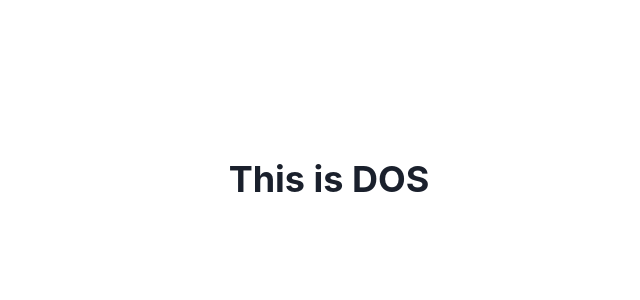
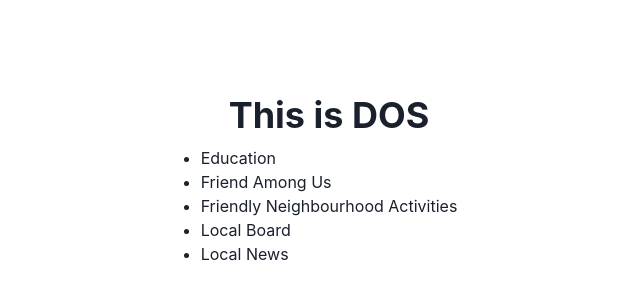
Before and after one commit to OkkarMin/localish-aws-buildon2021, a Next.js app: page / in a window 1280 px wide. Shown: the part 220-520 px from the top of the page, without its empty margins (311-951 px from the left). Built offline with nearby package versions, Linux system fonts and the light colour scheme.

Commit message:
feat: :sparkles: Add skeleton pages

```diff
--- a/src/pages/index.tsx
+++ b/src/pages/index.tsx
@@ -1,10 +1,49 @@
-import { Flex, Heading } from "@chakra-ui/react";
+import Link from "next/link";
+
+import {
+  Heading,
+  Link as ChakraLink,
+  ListItem,
+  UnorderedList,
+  VStack,
+} from "@chakra-ui/react";
 
 const Index = () => {
   return (
-    <Flex dir="column" minH="100vh" align="center" justify="center">
+    <VStack minH="100vh" align="center" justify="center">
       <Heading>This is DOS</Heading>
-    </Flex>
+      <UnorderedList>
+        <Link href="/education">
+          <ChakraLink>
+            <ListItem>Education</ListItem>
+          </ChakraLink>
+        </Link>
+
+        <Link href="/friend-among-us">
+          <ChakraLink>
+            <ListItem>Friend Among Us</ListItem>
+          </ChakraLink>
+        </Link>
+
+        <Link href="/friendly-neighbourhood-activities">
+          <ChakraLink>
+            <ListItem>Friendly Neighbourhood Activities</ListItem>
+          </ChakraLink>
+        </Link>
+
+        <Link href="/local-board">
+          <ChakraLink>
+            <ListItem>Local Board</ListItem>
+          </ChakraLink>
+        </Link>
+
+        <Link href="/local-news">
+          <ChakraLink>
+            <ListItem>Local News</ListItem>
+          </ChakraLink>
+        </Link>
+      </UnorderedList>
+    </VStack>
   );
 };
 
```
Also changed, not shown: src/pages/education.tsx (added, +19 -0 lines), src/pages/friend-among-us.tsx (added, +19 -0 lines), src/pages/friendly-neighbourhood-activities.tsx (added, +19 -0 lines), src/pages/local-board.tsx (added, +19 -0 lines), src/pages/local-news.tsx (added, +19 -0 lines).
